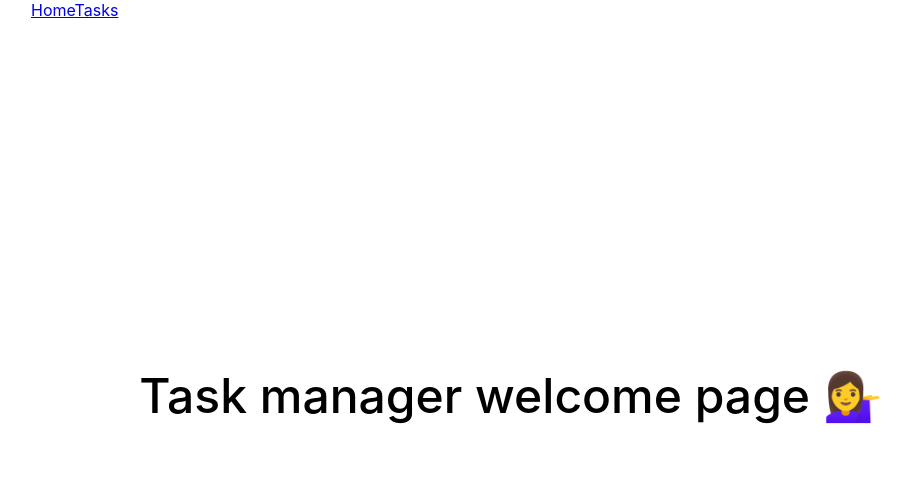
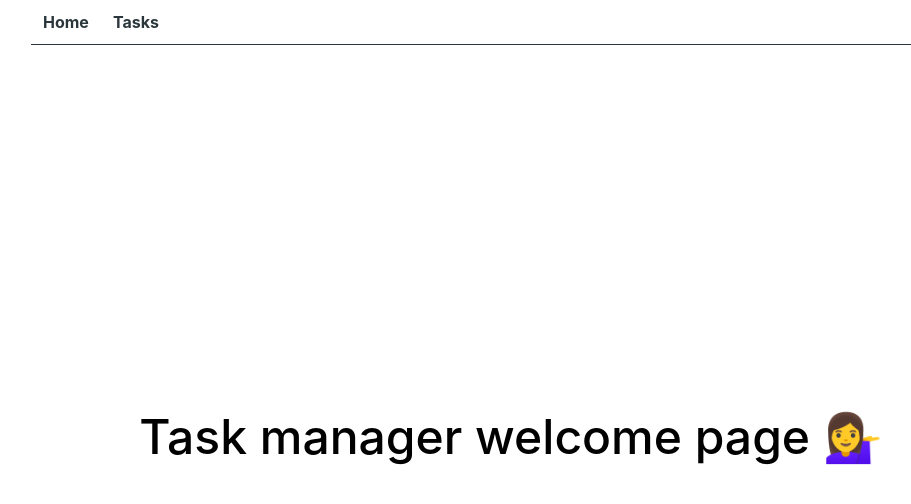
Before and after one commit to VictorSelischev/Privat-task-Manager, a React (Create React App) app: page / in a window 1280 px wide. Shown: the top 504 px of the page, without its empty margins (129-1040 px from the left). Built offline with nearby package versions, Linux system fonts and the light colour scheme.

Commit message:
Routes 4

```diff
--- a/src/components/AppBar/AppBar.jsx
+++ b/src/components/AppBar/AppBar.jsx
@@ -1,8 +1,9 @@
 import { Navigation } from '../Navigation/Navigation';
+import css from './AppBar.module.css';
 
 export const AppBar = () => {
     return (
-        <header>
+        <header className={css.header}>
             <Navigation/>
         </header>
     );
--- a/src/components/AppBar/AppBar.module.css
+++ b/src/components/AppBar/AppBar.module.css
@@ -0,0 +1,7 @@
+.header {
+    display: flex;
+    justify-content: space-between;
+    align-items: center;
+    margin-bottom: 16px;
+    border-bottom: 1px solid #2a363b;
+}
--- a/src/components/Navigation/Navigation.jsx
+++ b/src/components/Navigation/Navigation.jsx
@@ -4,8 +4,8 @@ import css from './Navigation.module.css';
 export const Navigation = () => {
     return (
         <nav>
-            <NavLink to='/'>Home</NavLink>
-            <NavLink to='/tasks'>Tasks</NavLink>
+            <NavLink className={css.link} to='/'>Home</NavLink>
+            <NavLink className={css.link} to='/tasks'>Tasks</NavLink>
         </nav>
     );
 }
--- a/src/components/Navigation/Navigation.module.css
+++ b/src/components/Navigation/Navigation.module.css
@@ -0,0 +1,11 @@
+.link {
+    display: inline-block;
+    text-decoration: none;
+    padding: 12px;
+    font-weight: 700;
+    color: #2a363b;
+}
+
+.link.active {
+    color: #e84a5f;
+}
```
